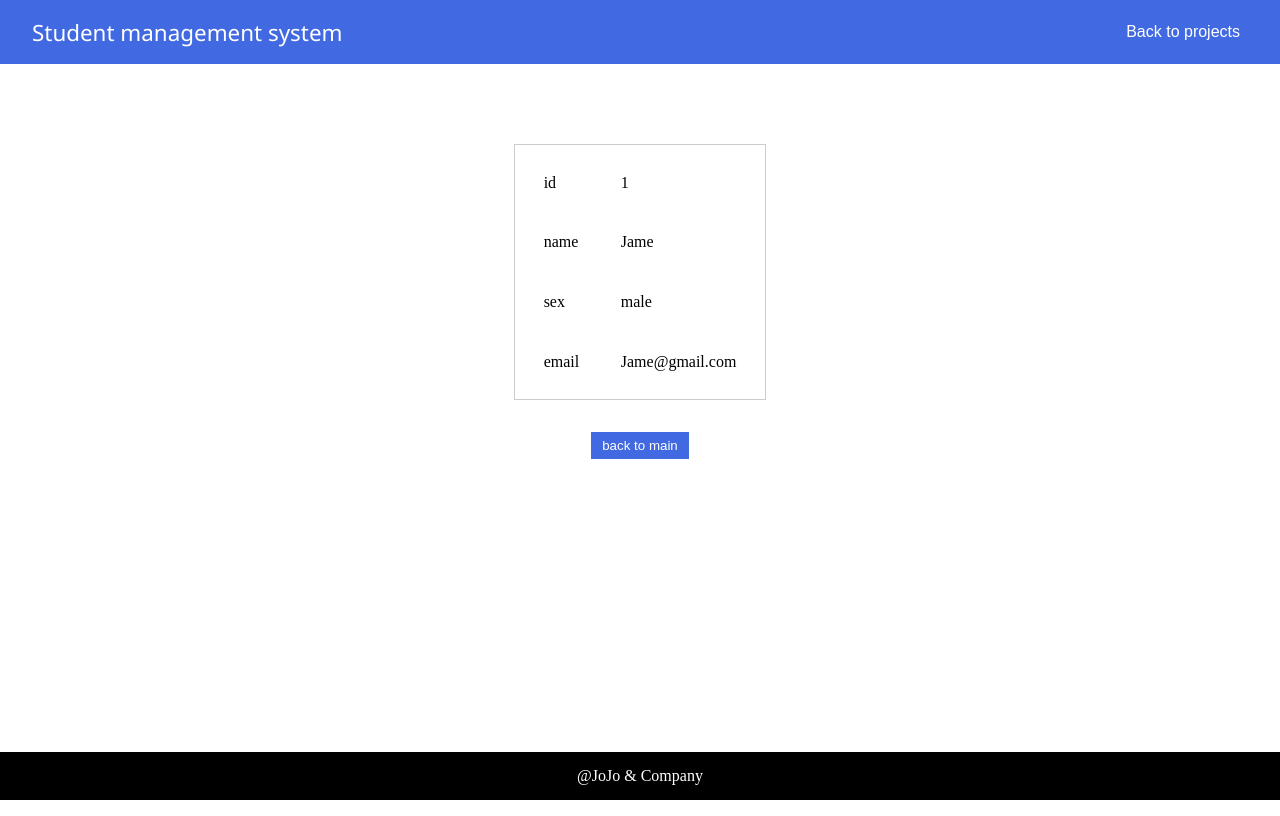
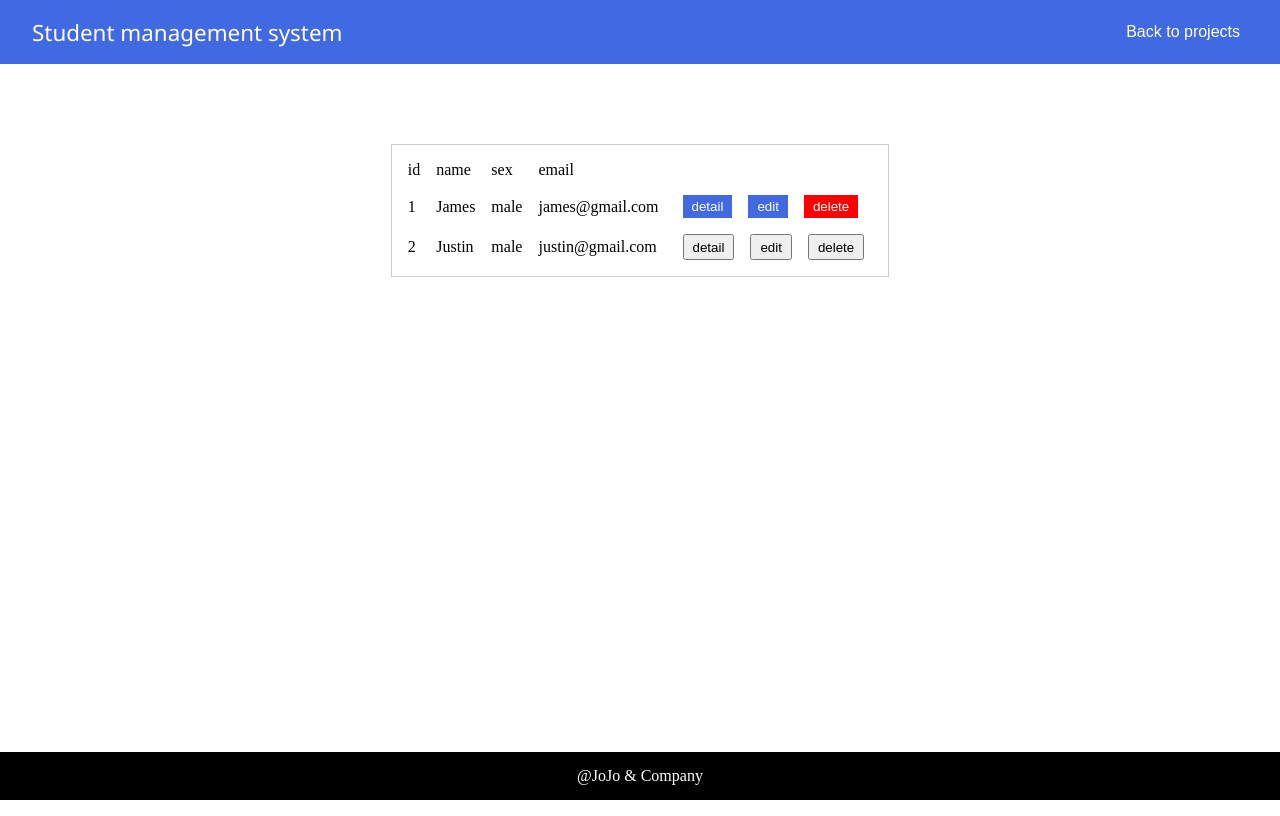
Before and after one commit to JamesCCoder/resume_frontend, a React (Create React App) app: page / in a window 1280 px wide. Built offline with nearby package versions, Linux system fonts and the light colour scheme.

Commit message:
update list component

```diff
--- a/src/App.js
+++ b/src/App.js
@@ -1,6 +1,7 @@
 import './App.scss';
 
 import Home from 'pages/Home';
+import Detail from 'pages/Detail';
 
 
 function App() {
@@ -11,6 +12,7 @@ function App() {
     //     <div className='app_project'>project 3</div>
     // </div>
     <Home />
+    // <Detail />
   );
 }
 
--- /dev/null
+++ b/src/components/List.js
@@ -0,0 +1,37 @@
+import React from "react";
+import "./List.scss";
+
+const List = () =>{
+   return (
+       <div className="list_overall">
+           <table className="list_table">
+               <tr>
+                   <td>id</td>
+                   <td>name</td>
+                   <td>sex</td>
+                   <td>email</td>
+               </tr>
+               <tr>
+                   <td>1</td>
+                   <td>James</td>
+                   <td>male</td>
+                   <td>james@gmail.com</td>
+                   <button className="list_detail">detail</button>
+                   <button className="list_edit">edit</button>
+                   <button className="list_delete">delete</button>
+               </tr>
+               <tr>
+                   <td>2</td>
+                   <td>Justin</td>
+                   <td>male</td>
+                   <td>justin@gmail.com</td>
+                   <button>detail</button>
+                   <button>edit</button>
+                   <button>delete</button>
+               </tr>
+           </table>
+       </div>
+   )
+}
+
+export default List;
--- /dev/null
+++ b/src/components/List.scss
@@ -0,0 +1,46 @@
+.list_overall{
+    width : 100%;
+    height : calc(100% - 3rem);
+    display: flex;
+    flex-direction: column;
+    align-items:center;
+    justify-content:flex-start;
+    .list_table{
+        margin:5rem 0 0 0;
+        border:1px solid #ccc;
+        border-collapse: separate;
+        border-spacing: 1rem;
+        button{
+            margin: 0 0.5rem;
+            padding:0.2rem 0.5rem;
+        }
+        .list_detail{
+            border:1px solid royalblue;
+            background-color: royalblue;
+            color:white;
+            &:hover{
+                background-color: white;
+                color:royalblue;
+            }
+        }
+        .list_edit{
+            border:1px solid royalblue;
+            background-color: royalblue;
+            color:white;
+            &:hover{
+                background-color: white;
+                color:royalblue;
+            }
+        }
+        .list_delete{
+            border:1px solid red;
+            background-color: red;
+            color:white;
+            &:hover{
+                background-color: white;
+                color:red;
+            }
+        }
+    }
+
+}
--- a/src/pages/Detail.js
+++ b/src/pages/Detail.js
@@ -0,0 +1,19 @@
+import React from "react";
+import "./Detail.scss";
+
+import Header from "components/Header";
+import Footer from "components/Footer";
+import Info from "components/Info";
+
+const Detail = () =>{
+    return(
+        <div className="detail_overall">
+        <Header />
+        <Info />
+        <Footer />
+        </div>
+
+    )
+}
+
+export default Detail;
--- a/src/pages/Detail.scss
+++ b/src/pages/Detail.scss
@@ -0,0 +1,4 @@
+.detail_overall{
+    width:100%;
+    height:100vh;
+}
--- a/src/pages/Home.js
+++ b/src/pages/Home.js
@@ -3,13 +3,13 @@ import "./Home.scss";
 
 import Header from "components/Header";
 import Footer from "components/Footer";
-import Info from "components/Info";
+import List from "components/List";
 
 const Home = () =>{
     return(
         <div className="home_overall">
         <Header />
-        <Info />
+         <List />
         <Footer />
         </div>
 
```
